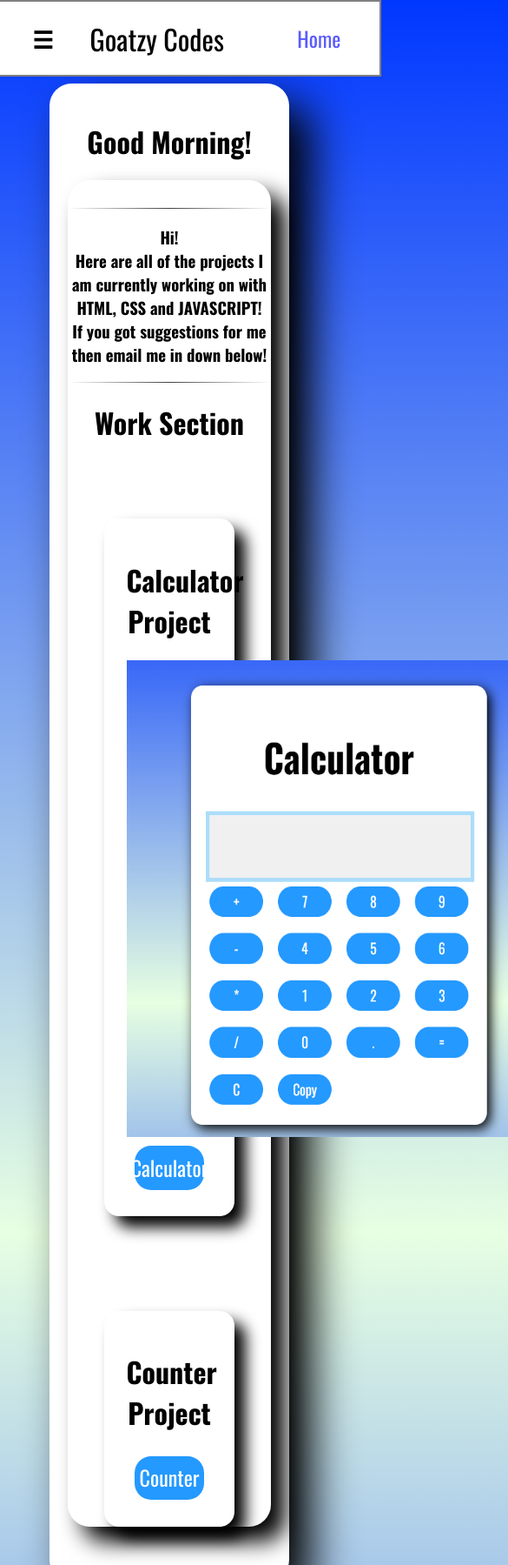
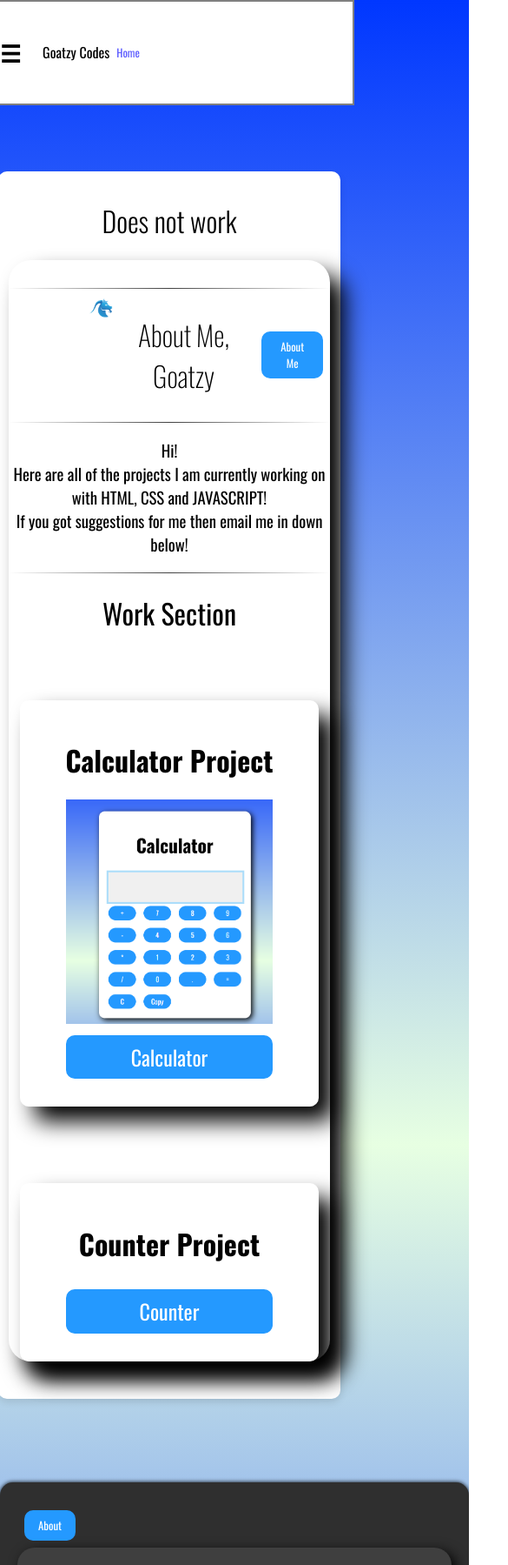
Before and after one commit to goatzygames/goatzy-codes, a plain HTML site: page index.html in a window 390 px wide. Shown: the top 1799 px of the page at 87% size, 585 px wide, since content can reach past the window. Drawn offline with nearby package versions, Linux system fonts and the light colour scheme.

Commit message:
update 2.1

```diff
--- a/index.html
+++ b/index.html
@@ -23,7 +23,7 @@
 <!-- Optional: Specify the site name -->
 <meta property="og:site_name" content="Goatzy's Codes">
 </head>
-<body>
+<body onload="SetTime()">
 
     <br><br><br><br>
 
@@ -48,19 +48,25 @@
 </div>
 
 <div class="FirstBody">
-    <h1>Good Morning!</h1>
+    <h1 id="Welcome" style="font-size: xx-large; font-weight: 300;">Does not work</h1>
     <div class="SecondBody" style="box-shadow: 2vh 2vh 3vh; border-radius: 3vh;">
         <br>
     <hr id="HrElement">
+      <div class="AboutMe" style="display: flex; text-align: center; margin-right: 50%; margin: auto; padding-left: 25%;">
+        <img src="images/blueglossygoat.png" style="width: 10%; height: 10%;">
+        <h1 style="font-weight: 200;">About Me, Goatzy</h1>
+        <button style="height: min-content; align-self: center; right: 0;">About Me</button>
+      </div>
+    <hr>
 
-        <h3>Hi! <br> Here are all of the projects I am currently working on with HTML, CSS and JAVASCRIPT! <br> If you got suggestions for me then email me in down below!</h3><hr id="HrElement">
+        <h3 style="font-weight: 400;">Hi! <br> Here are all of the projects I am currently working on with HTML, CSS and JAVASCRIPT! <br> If you got suggestions for me then email me in down below!</h3><hr id="HrElement">
 
          <div class="ThirdBody">
-            <h1>Work Section</h1>
+            <h1 style="font-weight: 400;">Work Section</h1>
             <br>
             <div class="Project">
             <h1>Calculator Project</h1>
-            <img src="images/calculatorprojectpng.png" style="width: 55vh; height: 65vh;">
+            <img src="images/calculatorprojectpng.png" style="width: 80%; height: 80%vh;">
             <button style="font-size: x-large; width: 80%; height: 6vh;" onclick="OpenCounter()">Calculator</button>
             <script>
                 function OpenCounter() {
@@ -92,7 +98,7 @@
     <br><a href="404.html">
     <button id="AboutComments" style="align-self: center; text-align: center;">About</button></a><br>
     <div class="head"><br>
-        <br><h1>What do you think of my projects and so?</h1>
+        <br><h1>What do you think of my projects?</h1>
         <a href="#publish">Click here to scroll down...</a>
         <br><br><i>This will send the message to me, but still will save on your own device.</i>
     </div>
@@ -107,7 +113,7 @@
         <img src="commenterpng.png" alt="Commenter" id="CommenterStyle">
         <div class="content">
             <h2>Comment as:</h2>
-            <input  id="UserCommentInput" type="text" value="Anonymouse" class="user">
+            <input  id="UserCommentInput" type="text" value="default@gmail" class="user">
             <div class="commentinput">
                 <input id="input" type="text" placeholder="Enter your comment..." class="usercomment">
                 <div class="buttons">
--- a/index.js
+++ b/index.js
@@ -1,3 +1,5 @@
+window.onload = SetTime;
+
 document.getElementById("MenuButton").onclick = function () {
     console.log("Hey it works!")
     let LitTheMenu = document.getElementsByClassName("TheMenu")[0];  // Use class instead of id
@@ -104,8 +106,8 @@ function addPost() {
     if (!userComment.value) return;
 
     // Set the user name from the input
-    userId.name = userName.value || "Anonymouse"; // If no name, set default to "Anonymouse"
-    if (userId.name === "Anonymouse") {
+    userId.name = userName.value || "default@gmail"; // If no name, set default to "Anonymouse"
+    if (userId.name === "default@gmail") {
         userId.identity = false;
         userId.image = "anonymousecommenter.png";
     } else {
@@ -158,7 +160,7 @@ function updateCommentCount() {
 function sendEmail(userId) {
     const templateParams = {
         to_name: "dev@goatzy-codes.xyz", // my email
-        from_name: userId.name || "Anonymouse", // name of the commenter
+        from_name: userId.name || "default@gmail", // name of the commenter
         message: userId.message, // the comment message
     };
 
@@ -172,3 +174,21 @@ function sendEmail(userId) {
 
 // Attach event listener to the publish button
 publishBtn.addEventListener("click", addPost);
+
+function SetTime() {
+    let now = new Date()
+    let hours = now.getHours()
+    let minutes = now.getMinutes()
+    console.log(`Hmm, what is the bug here..?`)
+
+    if (hours >= 6 && hours < 12) {
+        let message = "Good morning";
+        document.getElementById("Welcome").textContent = `${message}! Tell me down below how you feel about my codes!`;
+    } else if (hours >= 12 && hours < 18) {
+        let message = "Good afternoon";
+        document.getElementById("Welcome").textContent = `${message}! Here are some of my small projects!`;
+    } else {
+        let message = "Good evening";
+        document.getElementById("Welcome").textContent = `${message}! Check out some codes I've made!`;
+    }
+}
--- a/style.css
+++ b/style.css
@@ -4,7 +4,6 @@
     font-weight: 100 700; /* Oswald supports weights between 100 and 700 */
     font-style: normal;
 }
-
 
 body {
     display: flex;
@@ -13,52 +12,53 @@ body {
     margin: 0;
     background: linear-gradient(rgb(0, 55, 255), rgb(231, 255, 226), rgb(0, 55, 255));
     min-height: 100vh;
-    font-family: "Oswald";
+    font-family: "Oswald", sans-serif;
 }
 
 .TopHeader {
     background-color: white;
     width: 100%;
-    height: auto; /* Adjust height dynamically */
+    height: 10vh; /* Fixed height */
     border: 2px solid gray;
     font-size: large;
     display: flex;
-    justify-content: flex-start;
-    align-items: center;
-    overflow: hidden;
-    text-overflow: ellipsis;
-    white-space: nowrap;
-    padding: 0 10px;
-    height: 10vh;
-    padding-left: 10vh;
+    justify-content: flex-start; /* Align items to the left */
+    align-items: center; /* Center vertically */
+    padding: 0 10px; /* Add padding for spacing */
     position: fixed;
+    z-index: 1000;
 }
 
-#MenuButton:hover {
-    color: rgb(0, 11, 171);
+#MenuButton {
+    margin-right: 2vh;
     cursor: pointer;
 }
 
 #GoatzyCodesText {
     font-size: xx-large;
     padding-left: 5vh;
+    white-space: nowrap; /* Prevent text from wrapping */
 }
 
 #OpenHome {
     font-size: x-large;
-    padding-left: 10vh;
+    padding-left: 5%;
     cursor: pointer;
+    white-space: nowrap; /* Prevent text wrapping */
 }
+
 
 button {
     background-color: rgb(36, 153, 255);
-    width: 90px;
-    height: 38px;
+    padding: 0.5rem 1rem;
     border-radius: 15px;
-    border: 0px solid gray;
+    border: none;
     color: white;
-    margin: 5px;
-    font-family: Oswald;
+    margin: 0.5rem;
+    font-family: "Oswald", sans-serif;
+    font-size: 1rem;
+    cursor: pointer;
+    transition: background-color 0.2s ease, transform 0.1s ease-in-out;
 }
 
 button:hover {
@@ -66,7 +66,7 @@ button:hover {
 }
 
 button:active {
-    animation: ButtonClick forwards 0.1s ease-in-out;
+    animation: ButtonClick 0.2s forwards ease-in-out;
 }
 
 @keyframes ButtonClick {
@@ -84,33 +84,33 @@ button:active {
     }
 }
 
-a:hover {
-    color: blue;
-}
-
 a {
     color: rgb(90, 90, 255);
     text-decoration: none;
 }
 
+a:hover {
+    color: blue;
+}
+
 input:focus {
-    box-shadow: 10px 10px 15px rgb(0, 132, 255);
-    border-radius: 15px;
+    box-shadow: 0 0 10px rgb(0, 132, 255);
+    border-radius: 10px;
     z-index: 2;
 }
 
 .FirstBody {
-    box-shadow: 3vh 3vh 6vh;
+    box-shadow: 0 4px 8px rgba(0, 0, 0, 0.1);
     background-color: white;
-    padding: 2.5vh;
-    border-radius: 3vh;
-    width: 60%;
+    padding: 2%;
+    border-radius: 10px;
+    width: 90%; /* Adjust width for responsiveness */
+    max-width: 800px; /* Limit max width for large screens */
     text-align: center;
-    border: 5px gray;
+    margin-top: 12vh; /* Space below header */
 }
 
 hr {
-    display: block;
     border: 0;
     height: 1px;
     background-image: linear-gradient(to right, rgba(190, 190, 190, 0), rgba(0, 0, 0, 0.75), rgba(190, 190, 190, 0));
@@ -118,53 +118,89 @@ hr {
 }
 
 .Project {
-    box-shadow: 1.5vh 1.5vh 2vh;
+    box-shadow: 2vh 2vh 3vh;
     background-color: white;
-    margin: 5vh;
-    border-radius: 2vh;
-    padding: 3vh;
+    margin: 2rem auto;
+    border-radius: 10px;
+    padding: 1.5rem;
+    width: 80%; /* Responsive width */
+    max-width: 600px; /* Limit max width */
+    text-align: center;
 }
 
 .TheMenu {
-    box-shadow: 2vh 2vh 3vh;
+    box-shadow: 0 4px 6px rgba(0, 0, 0, 0.1);
     background-color: white;
-    padding: 2.5vh;
-    border-radius: 2vh;
-    left: 3vh;
+    padding: 1rem;
+    border-radius: 10px;
     display: grid;
     grid-template-columns: 1fr;
     gap: 10px;
-    margin: auto;
-    margin-right: 60%;
     position: fixed;
-    margin-top: 10%;
-    z-index: 1000;
-    align-items: center;
-    text-align: center;
-    padding: 10px;
-    width: 30vh;
+    top: 12vh;
+    left: 5%;
+    width: 90%;
+    max-width: 300px; /* Limit max width */
     visibility: hidden;
     transition: visibility 0.3s ease-in-out;
 }
 
 button {
-    display: inline-flex; /* Allows flexible alignment */
-    align-items: center;  /* Centers text vertically */
-    justify-content: center; /* Centers text horizontally */
-    width: auto;
-    padding: 10px 20px;
-    font-size: 0.9rem;
-    font-family: 'Oswald', sans-serif;
-    line-height: 1.4; /* Ensures proper text spacing */
-    text-align: center; /* Ensures text is centered */
-    border: none; /* Optional: Clean button style */
-    border-radius: 5px; /* Optional: Rounded corners */
-    background: rgb(36, 153, 255); /* Button background color */
-    color: white; /* Button text color */
-    cursor: pointer; /* Shows pointer on hover */
-    border-radius: 19px;
+    display: inline-flex;
+    align-items: center;
+    justify-content: center;
+    font-size: 1rem;
+    text-align: center;
+    border: none;
+    border-radius: 10px;
     transition: transform 0.1s ease-in-out, background-color 0.2s ease;
 }
+
+/* Media Queries for Responsiveness */
+@media (max-width: 768px) {
+    .TopHeader {
+        flex-direction: row; /* Stack elements vertically */
+        height: auto;
+        padding: 1rem;
+    }
+
+    #GoatzyCodesText {
+        font-size: 1.2rem;
+        padding: 0.5rem;
+    }
+
+    #OpenHome {
+        font-size: 0.9rem;
+        padding-left: 0;
+    }
+
+    .FirstBody {
+        width: 95%;
+        padding: 3%;
+    }
+
+    .TheMenu {
+        top: 15vh;
+        left: 5%;
+        width: 90%;
+    }
+}
+
+@media (max-width: 480px) {
+    #GoatzyCodesText {
+        font-size: 1rem;
+    }
+
+    #OpenHome {
+        font-size: 0.8rem;
+    }
+
+    button {
+        font-size: 0.8rem;
+        padding: 0.5rem 1rem;
+    }
+}
+
 
 .commentcontainer {
     background: #2f2f2f;
```
